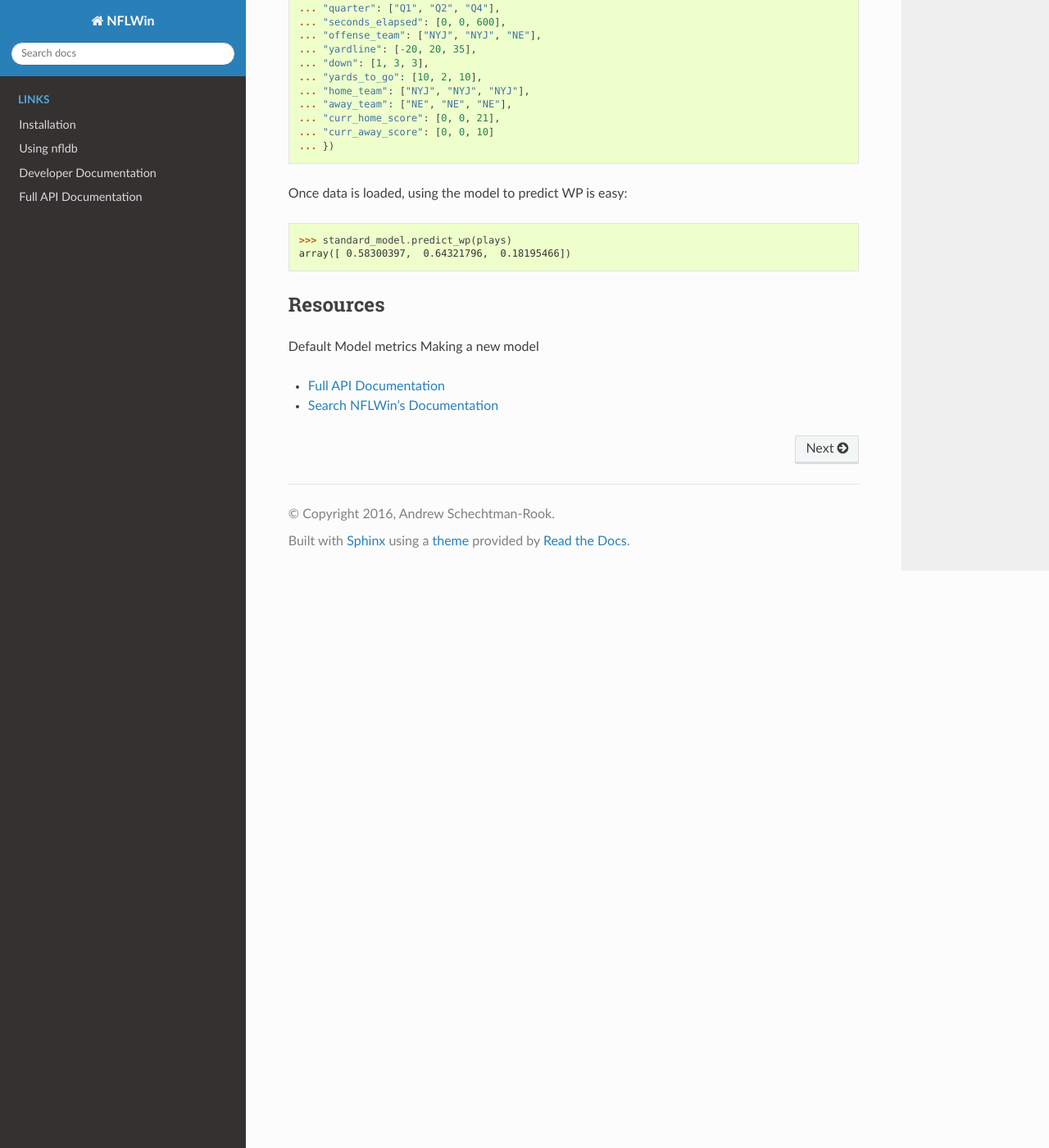
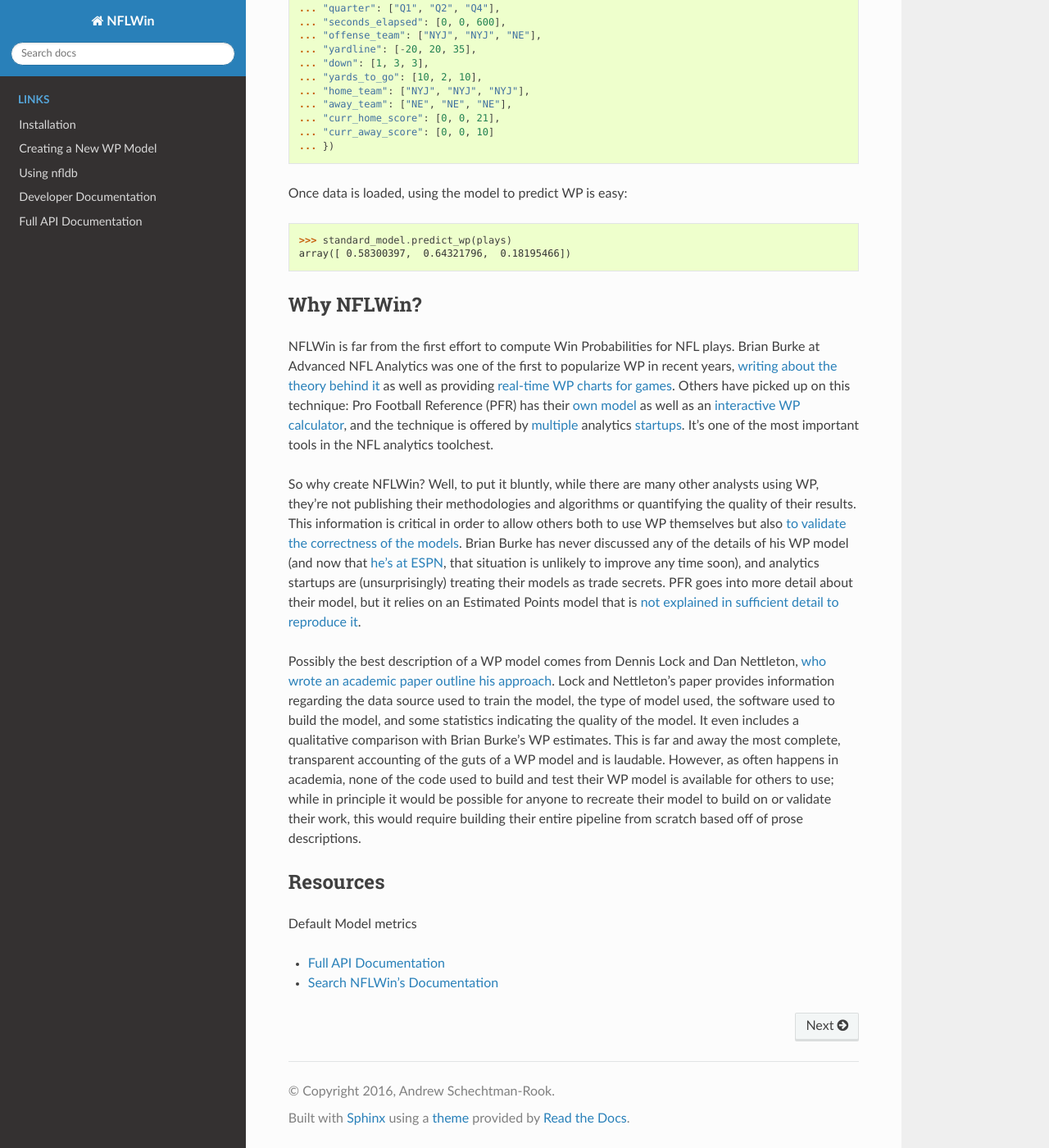
Before and after one commit to AndrewRook/NFLWin, a Sphinx documentation site: the page built from doc/source/index.rst, in a window 1280 px wide and 1400 px high, scrolled down 1044 px. Shown: the whole window at 82% size. Built offline with Sphinx 7.4.7 and the Read the Docs theme 2.0.0, drawn with Linux system fonts in a browser that asks for light colours; the version number could not be read and is left out.

Commit message:
added some starting comments on 'why NFLWin'

```diff
--- a/doc/source/index.rst
+++ b/doc/source/index.rst
@@ -67,11 +67,60 @@
   >>> standard_model.predict_wp(plays)
   array([ 0.58300397,  0.64321796,  0.18195466])
 
+Why NFLWin?
+--------------
+NFLWin is far from the first effort to compute Win Probabilities for
+NFL plays. Brian Burke at Advanced NFL Analytics was one of the first
+to popularize WP in recent years, `writing about the theory behind it
+<http://www.advancedfootballanalytics.com/index.php/home/stats/stats-explained/win-probability-and-wpa>`_
+as well as providing `real-time WP charts for games
+<http://www.advancedfootballanalytics.com/index.php/home/tools>`_. Others
+have picked up on this technique: Pro Football Reference (PFR) has their
+`own model
+<http://www.pro-football-reference.com/about/win_prob.htm>`_ as well
+as an `interactive WP calculator
+<http://www.pro-football-reference.com/play-index/win_prob.cgi?>`_,
+and the technique is offered by `multiple
+<https://www.numberfire.com/live>`_  analytics `startups
+<http://massey-peabody.com/win-probabilities/>`_. It's one of the most
+important tools in the NFL analytics toolchest.
+
+So why create NFLWin? Well, to put it bluntly, while there are many
+other analysts using WP, they're not publishing their methodologies
+and algorithms or quantifying the quality of their results. This
+information is critical in order to allow others both to use WP
+themselves but also `to validate the correctness of the models <https://en.wikipedia.org/wiki/Peer_review>`_. Brian Burke has never discussed any of the details of
+his WP model (and now that `he's at ESPN <http://www.advancedfootballanalytics.com/index.php/29-site-news/249-all-good-things>`_, that situation is unlikely to
+improve any time soon), and analytics startups are (unsurprisingly)
+treating their models as trade secrets. PFR goes
+into more detail about their model, but it relies on an Estimated
+Points model that is `not explained in sufficient detail to reproduce
+it
+<http://www.sports-reference.com/blog/2012/03/features-expected-points/>`_.
+
+Possibly the best description of a WP model comes from Dennis Lock and
+Dan Nettleton,
+`who wrote an academic paper outline his approach
+<http://nebula.wsimg.com/d376d7bbfed4109a6fbdf8c09e442161?AccessKeyId=6D2A085DACA3DAA9E4A3&disposition=0&alloworigin=1>`_. Lock
+and Nettleton's
+paper provides information regarding the data source used to train the
+model, the type of model used, the software used to build the model,
+and some statistics indicating the quality of the model. It even
+includes a qualitative comparison with Brian Burke's WP estimates. This is far
+and away the most complete, transparent accounting of the guts of a WP
+model and is laudable. However, as often happens in academia, none of
+the code used to build and test their WP model is available for others
+to use; while in principle it would be possible for anyone to recreate
+their model to build on or validate their work, this would require
+building their entire pipeline from scratch based off of prose
+descriptions.
+
+
+
 Resources
 --------
 
 Default Model metrics
-Making a new model
 
 
 .. toctree::
@@ -80,6 +129,7 @@
    :caption: Links
 
    installation.rst
+   model.rst
    Using nfldb <nfldb.rst>
    Developer Documentation <dev.rst>
    Full API Documentation <modules.rst>
--- /dev/null
+++ b/doc/source/model.rst
@@ -0,0 +1,2 @@
+Creating a New WP Model
+==============================
```
Also changed, not shown: doc/source/nfldb.rst (+14 -0 lines).
